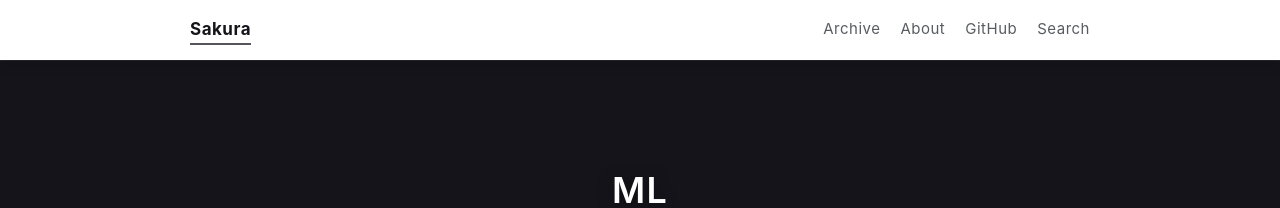
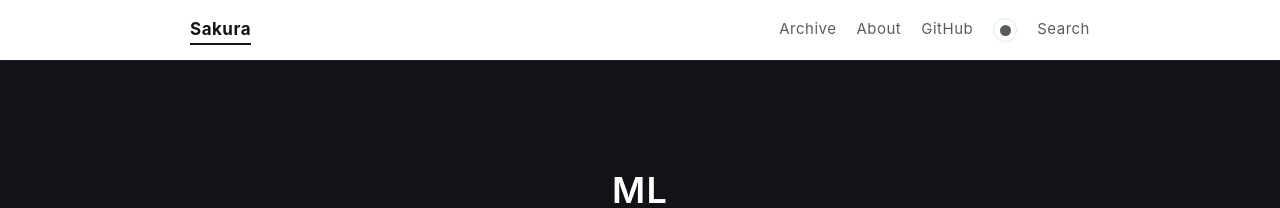
Before and after one commit to sakur7a/Blog, a Jekyll site: the page built from _posts/2026-05-06-ml.md, in a window 1280 px wide. Shown: the top 208 px of the page. Built offline with Jekyll 4.4.1, drawn with Linux system fonts in a browser that asks for light colours; nearby versions of some CDN libraries; some web fonts are replaced; library files that are not in the unit come from our copies.

Commit message:
feat: add theme toggle

```diff
--- a/_includes/head.html
+++ b/_includes/head.html
@@ -2,6 +2,16 @@
   <meta charset="utf-8">
   <meta name="viewport" content="width=device-width, initial-scale=1">
   <meta name="description" content="{{ page.summary | default: site.description | strip_html | strip_newlines | escape }}">
+  <script>
+    (function () {
+      try {
+        var theme = localStorage.getItem("sakura-theme");
+        if (theme === "dark" || theme === "light") {
+          document.documentElement.setAttribute("data-theme", theme);
+        }
+      } catch (error) {}
+    })();
+  </script>
   <link rel="stylesheet" href="{{ '/assets/css/jinkai.css' | relative_url }}">
   <link rel="stylesheet" href="{{ '/assets/css/style.css' | relative_url }}">
   {% feed_meta %}
--- a/_includes/header.html
+++ b/_includes/header.html
@@ -18,6 +18,9 @@
           <a class="{{ active_class }}" href="{{ item.url | relative_url }}">{{ item.title }}</a>
         {% endif %}
       {% endfor %}
+      <button class="theme-toggle" type="button" id="J_theme_toggle" aria-label="切换深色模式" title="切换深色模式">
+        <span class="theme-toggle-icon" aria-hidden="true"></span>
+      </button>
       <button class="search-button" type="button" id="J_search_open" data-search-url="{{ '/search.json' | relative_url }}" aria-label="搜索文章" title="搜索文章">Search</button>
     </div>
   </nav>
--- a/assets/css/style.css
+++ b/assets/css/style.css
@@ -10,12 +10,46 @@
   --header: #15141a;
   --header-text: #ffffff;
   --link: rgba(36, 41, 47, 0.82);
+  --nav-bg: #fff;
+  --nav-shadow: rgba(0, 0, 0, 0.1);
+  --nav-text: rgba(36, 41, 47, 0.76);
+  --strong: rgba(0, 0, 0, 0.9);
+  --strong-soft: rgba(0, 0, 0, 0.84);
+  --hover: #15141a;
+  --link-line: rgba(36, 41, 47, 0.22);
+  --panel: #ffffff;
+  --chip-bg: rgba(247, 246, 239, 0.72);
+  --code-border: #e1d9f7;
   --max-width: 900px;
   --read-width: 760px;
   --post-width: 1080px;
   --ui-font: -apple-system, BlinkMacSystemFont, "Segoe UI", "Noto Sans SC", "PingFang SC", "Microsoft YaHei", sans-serif;
   --serif-font: "TsangerJinKai02", "STKaiti", "KaiTi", var(--ui-font);
   --mono-font: ui-monospace, SFMono-Regular, "SF Mono", Menlo, Consolas, "Liberation Mono", monospace;
+}
+
+html[data-theme="dark"] {
+  color-scheme: dark;
+  --bg: #111116;
+  --paper: #1b1a22;
+  --text: rgba(244, 241, 236, 0.9);
+  --muted: rgba(215, 210, 202, 0.66);
+  --line: rgba(255, 255, 255, 0.12);
+  --accent: #c4b5fd;
+  --accent-soft: rgba(196, 181, 253, 0.14);
+  --header: #0d0d12;
+  --header-text: #f8f5ef;
+  --link: rgba(236, 230, 220, 0.86);
+  --nav-bg: #15141a;
+  --nav-shadow: rgba(0, 0, 0, 0.38);
+  --nav-text: rgba(244, 241, 236, 0.74);
+  --strong: rgba(255, 255, 255, 0.92);
+  --strong-soft: rgba(244, 241, 236, 0.82);
+  --hover: #ffffff;
+  --link-line: rgba(244, 241, 236, 0.28);
+  --panel: #1a1920;
+  --chip-bg: rgba(255, 255, 255, 0.07);
+  --code-border: rgba(196, 181, 253, 0.24);
 }
 
 * {
@@ -67,8 +101,8 @@
   align-items: center;
   justify-content: space-between;
   gap: 20px;
-  background: #fff;
-  box-shadow: 0 6px 12px rgba(0, 0, 0, 0.1);
+  background: var(--nav-bg);
+  box-shadow: 0 6px 12px var(--nav-shadow);
   font-size: 15px;
   position: relative;
   z-index: 10;
@@ -84,13 +118,14 @@
   display: flex;
   align-items: center;
   gap: 20px;
-  color: rgba(36, 41, 47, 0.76);
+  color: var(--nav-text);
   white-space: nowrap;
 }
 
 .header-links a,
 .site-title,
-.search-button {
+.search-button,
+.theme-toggle {
   border-bottom: 2px solid transparent;
   transition: color 160ms ease, border-color 160ms ease;
 }
@@ -98,12 +133,14 @@
 .header-links a:hover,
 .header-links a.active,
 .site-title.active,
-.search-button:hover {
-  color: #15141a;
-  border-color: rgba(21, 20, 26, 0.72);
+.search-button:hover,
+.theme-toggle:hover {
+  color: var(--hover);
+  border-color: var(--hover);
 }
 
-.search-button {
+.search-button,
+.theme-toggle {
   padding: 0;
   border: 0;
   border-bottom: 2px solid transparent;
@@ -111,6 +148,30 @@
   color: inherit;
   font: inherit;
   cursor: pointer;
+}
+
+.theme-toggle {
+  width: 24px;
+  height: 24px;
+  display: inline-grid;
+  place-items: center;
+  border: 1px solid var(--line);
+  border-radius: 999px;
+}
+
+.theme-toggle-icon {
+  width: 11px;
+  height: 11px;
+  border-radius: 50%;
+  background: currentColor;
+  box-shadow: 5px -3px 0 -2px var(--nav-bg);
+}
+
+html[data-theme="dark"] .theme-toggle-icon {
+  background: transparent;
+  box-shadow:
+    inset -3px -2px 0 0 currentColor,
+    0 0 0 1px transparent;
 }
 
 .entry-header {
@@ -162,7 +223,7 @@
   z-index: 1;
   width: min(var(--max-width), calc(100% - 32px));
   margin: 0 auto;
-  color: #ffffff;
+  color: var(--header-text);
   font-size: 36px;
   font-weight: 600;
   line-height: 1.35;
@@ -229,12 +290,12 @@
 }
 
 .post-card:hover .entry-title {
-  color: #404040;
+  color: var(--hover);
 }
 
 .entry-title {
   margin: 6px 0 8px;
-  color: rgba(0, 0, 0, 0.9);
+  color: var(--strong);
   font-size: 30px;
   line-height: 1.35;
   font-weight: 700;
@@ -249,7 +310,7 @@
 }
 
 .entry-summary span {
-  color: rgba(36, 41, 47, 0.84);
+  color: var(--strong-soft);
   font-variant-numeric: tabular-nums;
 }
 
@@ -299,7 +360,7 @@
   color: var(--muted);
   font-family: var(--serif-font);
   scrollbar-width: thin;
-  scrollbar-color: rgba(36, 41, 47, 0.18) transparent;
+  scrollbar-color: var(--line) transparent;
 }
 
 .post-toc[hidden] {
@@ -308,7 +369,7 @@
 
 .post-toc h2 {
   margin: 0 0 12px;
-  color: rgba(0, 0, 0, 0.82);
+  color: var(--strong-soft);
   font-size: 16px;
   line-height: 1.4;
 }
@@ -323,7 +384,7 @@
 
 .post-toc a {
   display: block;
-  color: rgba(36, 41, 47, 0.62);
+  color: var(--muted);
   font-size: 14px;
   line-height: 1.5;
   transition: color 160ms ease, border-color 160ms ease, background 160ms ease;
@@ -334,7 +395,7 @@
 
 .post-toc a:hover,
 .post-toc a.is-active {
-  color: rgba(0, 0, 0, 0.9);
+  color: var(--strong);
 }
 
 .post-toc a.is-active {
@@ -348,7 +409,7 @@
 
 .post-title {
   margin: 6px 0 10px;
-  color: rgba(0, 0, 0, 0.92);
+  color: var(--strong);
   font-size: 30px;
   line-height: 1.35;
   font-weight: 700;
@@ -383,7 +444,7 @@
 
 .entry-content a {
   color: var(--link);
-  border-bottom: 1px solid rgba(36, 41, 47, 0.22);
+  border-bottom: 1px solid var(--link-line);
 }
 
 .entry-content p,
@@ -395,7 +456,7 @@
 
 .entry-content h2 {
   margin-top: 2em;
-  color: rgba(0, 0, 0, 0.88);
+  color: var(--strong);
   font-size: 25px;
   line-height: 1.35;
 }
@@ -407,7 +468,7 @@
 
 .entry-content h3 {
   margin-top: 1.6em;
-  color: rgba(0, 0, 0, 0.84);
+  color: var(--strong-soft);
   font-size: 21px;
   line-height: 1.4;
 }
@@ -452,10 +513,10 @@
   width: 30px;
   height: 30px;
   padding: 0;
-  border: 1px solid rgba(36, 41, 47, 0.14);
+  border: 1px solid var(--line);
   border-radius: 6px;
-  background: rgba(255, 255, 255, 0.92);
-  color: rgba(36, 41, 47, 0.58);
+  background: var(--panel);
+  color: var(--muted);
   display: inline-grid;
   place-items: center;
   cursor: pointer;
@@ -513,13 +574,13 @@
 }
 
 .entry-content th {
-  background: rgba(247, 246, 239, 0.82);
-  color: rgba(0, 0, 0, 0.86);
+  background: var(--paper);
+  color: var(--strong-soft);
   font-weight: 700;
 }
 
 .entry-content tr:nth-child(even) td {
-  background: rgba(247, 246, 239, 0.36);
+  background: var(--chip-bg);
 }
 
 .entry-content code {
@@ -528,7 +589,7 @@
   border-radius: 4px;
   background: var(--accent-soft);
   color: var(--accent);
-  border: 1px solid #e1d9f7;
+  border: 1px solid var(--code-border);
 }
 
 .archive-tabs {
@@ -544,16 +605,16 @@
   gap: 9px;
   min-height: 38px;
   padding: 5px 14px 6px;
-  border: 1px solid rgba(36, 41, 47, 0.12);
+  border: 1px solid var(--line);
   border-radius: 999px;
-  background: rgba(247, 246, 239, 0.72);
-  color: rgba(36, 41, 47, 0.82);
+  background: var(--chip-bg);
+  color: var(--link);
   box-shadow: 0 8px 24px rgba(21, 20, 26, 0.04);
 }
 
 .archive-tabs a:hover {
-  border-color: rgba(36, 41, 47, 0.28);
-  color: #15141a;
+  border-color: var(--link-line);
+  color: var(--hover);
 }
 
 .archive-tabs em {
@@ -561,7 +622,7 @@
   height: 22px;
   padding: 0 7px;
   border-radius: 999px;
-  background: #fff;
+  background: var(--panel);
   color: var(--muted);
   font-style: normal;
   font-size: 13px;
@@ -590,7 +651,7 @@
 
 .archive-group-header h2 {
   margin: 0 0 4px;
-  color: rgba(0, 0, 0, 0.9);
+  color: var(--strong);
   font-size: 28px;
   line-height: 1.35;
 }
@@ -604,7 +665,7 @@
 
 .archive-group-header > span {
   flex: 0 0 auto;
-  color: rgba(36, 41, 47, 0.52);
+  color: var(--muted);
   font-size: 14px;
 }
 
@@ -628,7 +689,7 @@
 
 .archive-row strong {
   display: block;
-  color: rgba(0, 0, 0, 0.88);
+  color: var(--strong);
   font-size: 19px;
   line-height: 1.45;
 }
@@ -676,7 +737,7 @@
   max-height: calc(100vh - 120px);
   margin: 0 auto;
   overflow: hidden;
-  background: #ffffff;
+  background: var(--panel);
   border-radius: 8px;
   box-shadow: 0 24px 60px rgba(15, 23, 42, 0.24);
 }
--- a/assets/js/site.js
+++ b/assets/js/site.js
@@ -1,3 +1,42 @@
+(function () {
+  var toggle = document.getElementById("J_theme_toggle");
+  if (!toggle) return;
+
+  var root = document.documentElement;
+  var storageKey = "sakura-theme";
+
+  function storedTheme() {
+    try {
+      return localStorage.getItem(storageKey);
+    } catch (error) {
+      return "";
+    }
+  }
+
+  function saveTheme(theme) {
+    try {
+      localStorage.setItem(storageKey, theme);
+    } catch (error) {}
+  }
+
+  function currentTheme() {
+    return root.getAttribute("data-theme") || storedTheme() || "light";
+  }
+
+  function applyTheme(theme) {
+    root.setAttribute("data-theme", theme);
+    toggle.setAttribute("aria-label", theme === "dark" ? "切换浅色模式" : "切换深色模式");
+    toggle.setAttribute("title", theme === "dark" ? "切换浅色模式" : "切换深色模式");
+  }
+
+  applyTheme(currentTheme());
+  toggle.addEventListener("click", function () {
+    var next = currentTheme() === "dark" ? "light" : "dark";
+    applyTheme(next);
+    saveTheme(next);
+  });
+})();
+
 (function () {
   var canvas = document.getElementById("J_firework_canvas");
   if (!canvas) return;
```
Also changed, not shown: tests/blog.spec.js (+21 -1 lines).
